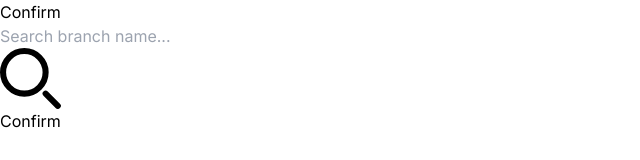
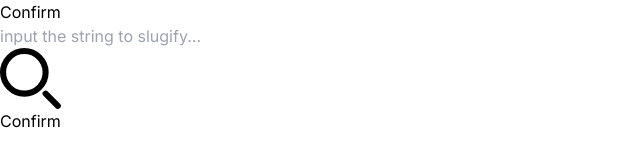
Before and after one commit to KazooTTT/auto-slugify-webapp, a Next.js app: page / in a window 1280 px wide. Shown: the top 160 px of the page, without its empty margins (0-640 px from the left). Built offline with nearby package versions, Linux system fonts and the light colour scheme.

Commit message:
Update search input placeholder

```diff
--- a/app/page.tsx
+++ b/app/page.tsx
@@ -9,14 +9,14 @@ export default function Home() {
 
   return (
     <main className="flex min-h-screen flex-col items-center p-24 space-y-2">
-      <div className="flex items-center max-w-sm mx-auto">
+      <div className="flex items-center w-full">
         <label className="sr-only">Confirm</label>
         <div className="relative w-full">
           <input
             type="text"
             id="simple-search"
             className="bg-gray-50 border border-gray-300 text-gray-900 text-sm rounded-lg focus:ring-blue-500 focus:border-blue-500 block w-full ps-4 p-2.5  dark:bg-gray-700 dark:border-gray-600 dark:placeholder-gray-400 dark:text-white dark:focus:ring-blue-500 dark:focus:border-blue-500"
-            placeholder="Search branch name..."
+            placeholder="input the string to slugify..."
             required
             value={value}
             onChange={(e) => {
```
